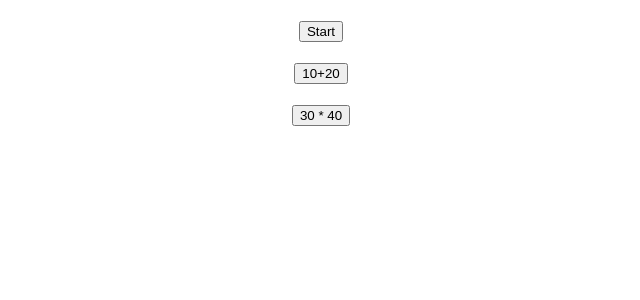
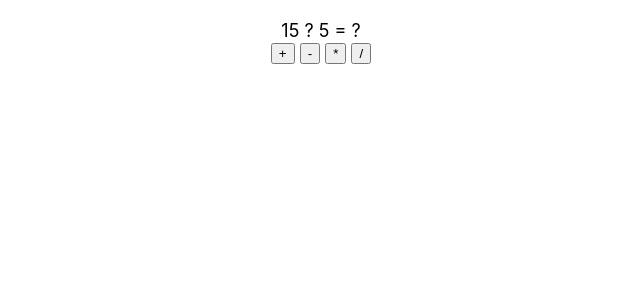
Before and after one commit to s6603051624032JJ/app1, a React (Create React App) app: page / in a window 1280 px wide. Shown: the top 300 px of the page, without its empty margins (319-959 px from the left). Built offline with nearby package versions, Linux system fonts and the light colour scheme.

Commit message:
add refs-func.js

```diff
--- a/src/App.js
+++ b/src/App.js
@@ -1,6 +1,6 @@
 import React from 'react'
-import {EventData2} from './event-data'
+import RefsFunc from './refs-func'
 
 export default function App() {
-  return <EventData2/>
+  return <RefsFunc/>
 }
--- /dev/null
+++ b/src/refs-func.js
@@ -0,0 +1,33 @@
+import React, {useRef} from "react";
+
+export default function RefsFunc() {
+    const num1 = useRef()
+    const num2 = useRef()
+    const operator=React.useRef()
+    const result=React.useRef()
+
+    const calculate=(ev)=>{
+        let op=ev.target.innerText
+        let n1=parseInt(num1.current.innerText)
+        let n2=parseInt(num2.current.innerText)
+        let r=eval(`${n1} ${op} ${n2}`)
+        result.current.innerText=r
+        operator.current.innerText=op
+    }
+
+    return(
+        <div style={{textAlign:'center',marginTop:20,fontSize:18}}>
+            <span ref={num1}>15</span>&nbsp;
+            <span ref={operator}>?</span>&nbsp;
+            <span ref={num2}>5</span>&nbsp;
+            <span>=</span>&nbsp;
+            <span ref={result}>?</span>
+            <div>
+                <button onClick={calculate}>+</button>&nbsp;
+                <button onClick={calculate}>-</button>&nbsp;
+                <button onClick={calculate}>*</button>&nbsp;
+                <button onClick={calculate}>/</button>
+            </div>
+        </div>
+    )
+}
```
